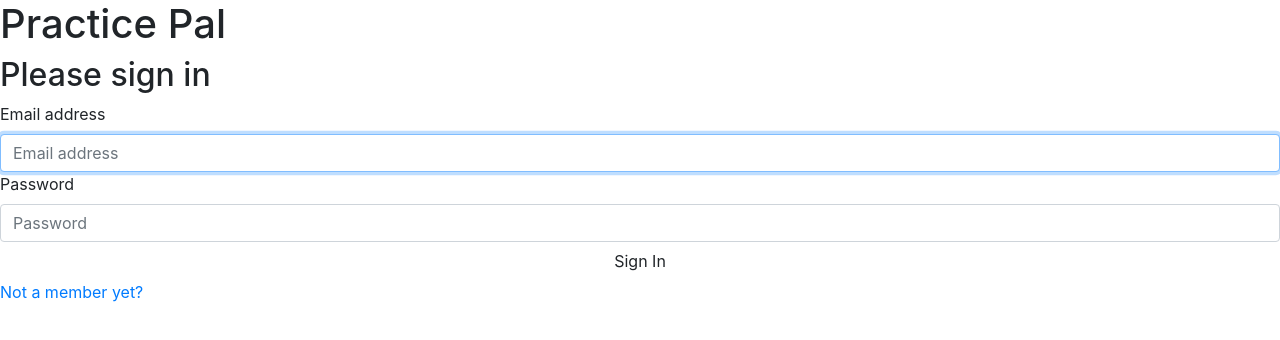
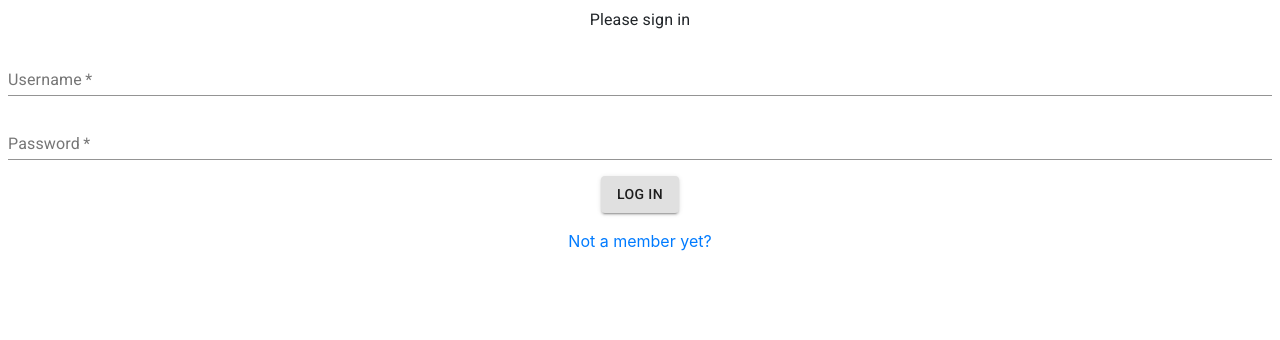
Before and after one commit to jshearon/practicepal, a React (Create React App) app: page /login in a window 1280 px wide. Shown: the top 340 px of the page. Built offline with nearby package versions, Linux system fonts and the light colour scheme.

Commit message:
added material ui and refactored forms

```diff
--- a/package.json
+++ b/package.json
@@ -4,6 +4,9 @@
   "private": true,
   "dependencies": {
     "@fortawesome/fontawesome-free": "^5.15.2",
+    "@material-ui/core": "^4.11.3",
+    "@material-ui/icons": "^4.11.2",
+    "@material-ui/styles": "^4.11.3",
     "@testing-library/jest-dom": "^5.11.9",
     "@testing-library/react": "^11.2.5",
     "@testing-library/user-event": "^12.8.3",
--- a/public/index.html
+++ b/public/index.html
@@ -24,6 +24,9 @@
       work correctly both with client-side routing and a non-root public URL.
       Learn how to configure a non-root public URL by running `npm run build`.
     -->
+    <!-- Material UI Imports -->
+    <link rel="stylesheet" href="https://fonts.googleapis.com/css?family=Roboto:300,400,500,700&display=swap" />
+    <link rel="stylesheet" href="https://fonts.googleapis.com/icon?family=Material+Icons" />
     <title>Practice Pal</title>
   </head>
   <body>
--- a/src/auth/Login.js
+++ b/src/auth/Login.js
@@ -1,12 +1,41 @@
-import React from 'react'
-import { Link } from 'react-router-dom'
-import './Auth.scss'
+import React, { useState } from "react"
+import { Link } from "react-router-dom"
+import { TextField, Button, Typography, Grid } from '@material-ui/core'
+import { makeStyles } from '@material-ui/core/styles';
+import "./Auth.scss"
 
+const useStyles = makeStyles((theme) => ({
+    root: {
+      display: 'flex',
+      '& > *': {
+        margin: theme.spacing(1),
+      },
+    },
+    small: {
+      width: theme.spacing(3),
+      height: theme.spacing(3),
+    },
+    large: {
+      width: theme.spacing(12),
+      height: theme.spacing(12),
+    },
+  }));
 
 export const Login = (props) => {
-    const email = React.createRef()
-    const password = React.createRef()
-    const invalidDialog = React.createRef()
+
+    const classes = useStyles();
+
+    const [username, setUserName] = useState();
+    const [pw, setPw] = useState();
+    const [validatedPassword, setValidatedPassword] = useState(true);
+
+    const handleChange =(e) => {
+        e.preventDefault()
+
+        e.target.name === "username"
+            ? setUserName(e.target.value)
+            : setPw(e.target.value)
+    }
 
     const handleLogin = (e) => {
         e.preventDefault()
@@ -18,8 +47,8 @@ export const Login = (props) => {
                 'Accept': 'application/json'
             },
             body: JSON.stringify({
-                username: email.current.value,
-                password: password.current.value
+                username: username,
+                password: pw
             })
         })
             .then(res => res.json())
@@ -29,39 +58,36 @@ export const Login = (props) => {
                     props.history.push('/')
                 }
                 else {
-                    invalidDialog.current.showModal()
+                    setValidatedPassword(false)
                 }
             })
     }
 
     return (
-        <main className='container--login'>
-            <dialog className='dialog dialog--auth' ref={invalidDialog}>
-                <div>Email or password was not valid.</div>
-                <button className='button--close' onClick={e => invalidDialog.current.close()}>Close</button>
-            </dialog>
-            <section>
-                <form className='form--login' onSubmit={handleLogin}>
-                    <h1>Practice Pal</h1>
-                    <h2>Please sign in</h2>
-                    <fieldset>
-                        <label htmlFor='inputEmail'> Email address </label>
-                        <input ref={email} type='email' id='email' className='form-control'  placeholder='Email address' required autoFocus />
-                    </fieldset>
-                    <fieldset>
-                        <label htmlFor='inputPassword'> Password </label>
-                        <input ref={password} type='password' id='password' className='form-control'  placeholder='Password' required />
-                    </fieldset>
-                    <fieldset style={{
-                        textAlign:'center'
-                    }}>
-                        <button className='btn btn-1 btn-sep icon-send' type='submit'>Sign In</button>
-                    </fieldset>
-                </form>
-            </section>
-            <section className='link--register'>
+        <Grid
+        container
+        className={classes.root}
+        spacing={0}
+        justify="center"
+        alignItems="center"
+        >
+            <Typography>Please sign in</Typography>
+            <Grid item xs={12}>
+                <TextField name="username" label="Username" onChange={handleChange} required fullWidth  />
+            </Grid>
+            <Grid item xs={12}>
+                {
+                    validatedPassword
+                    ? <TextField name="password" label="Password" onChange={handleChange} required type="password" fullWidth  />
+                    : <TextField name="password" label="Password" onChange={handleChange} required type="password" fullWidth error />
+                }
+            </Grid>
+            <Grid item  xs={12} align="center">
+                <Button variant="contained" onClick={handleLogin}>Log In</Button>
+            </Grid>
+            <Grid item  xs={12} align="center">
                 <Link to='/register'>Not a member yet?</Link>
-            </section>
-        </main>
+            </Grid>
+        </Grid>
     )
 }
--- a/src/auth/Register.js
+++ b/src/auth/Register.js
@@ -1,10 +1,29 @@
-import React, { useState, createRef } from "react"
+import React, { useState } from "react"
 import { Link } from "react-router-dom"
+import { TextField, Button, Typography, Avatar, Grid } from '@material-ui/core'
+import { makeStyles } from '@material-ui/core/styles';
 import "./Auth.scss"
+
+const useStyles = makeStyles((theme) => ({
+  root: {
+    display: 'flex',
+    '& > *': {
+      margin: theme.spacing(1),
+    },
+  },
+  small: {
+    width: theme.spacing(3),
+    height: theme.spacing(3),
+  },
+  large: {
+    width: theme.spacing(12),
+    height: theme.spacing(12),
+  },
+}));
 
 export const Register = (props) => {
 
-  const passwordDialog = createRef()
+  const classes = useStyles();
 
   const initialFormData = Object.freeze({
     firstName: "",
@@ -12,12 +31,12 @@ export const Register = (props) => {
     email: "",
     password: "",
     verifyPassword: "",
-    profileImage: "",
   });
 
   const [formData, setFormData] = useState(initialFormData);
   const [formImg, setFormImg] = useState();
   const [previewImg, setPreviewImg] = useState();
+  const [validatedPassword, setValidatedPassword] = useState(true)
 
   const handleChange = (e) => {
     setFormData({
@@ -26,9 +45,17 @@ export const Register = (props) => {
     });
   };
 
+  const verifyPassword = (e) => {
+    formData.password === formData.verifyPassword
+      ? setValidatedPassword(true)
+      : setValidatedPassword(false)
+  }
+
   const handleImg = (e) => {
-    setFormImg(e.target.files[0])
-    setPreviewImg(URL.createObjectURL(e.target.files[0]))
+    e.target.files &&
+    e.target.files[0].length > 0 &&
+      setFormImg(e.target.files[0])
+      setPreviewImg(URL.createObjectURL(e.target.files[0]))
   }
 
   const handleRegister = (e) => {
@@ -56,49 +83,55 @@ export const Register = (props) => {
   }
 
     return (
-        <main style={{ textAlign: "center" }}>
+      <Grid
+        container
+        className={classes.root}
+        spacing={5}
+        justify="center"
+        alignItems="center"
+      >
 
-            <dialog className="dialog dialog--password" ref={passwordDialog}>
-                <div>Passwords do not match</div>
-                <button className="button--close" onClick={e => passwordDialog.current.close()}>Close</button>
-            </dialog>
+          <Grid item xs={12}>
+            <Typography>Register an account</Typography>
+          </Grid>
+          <Grid item xs={12}>
+            <TextField name="firstName" label="First Name" onChange={handleChange} required fullWidth />
+          </Grid>
+          <Grid item  xs={12}>
+            <TextField name="lastName" label="Last Name" onChange={handleChange} required fullWidth  />
+          </Grid>
+          <Grid item  xs={12}>
+            <TextField name="email" label="Email" onChange={handleChange} required type="email" fullWidth />
+          </Grid>
+          <Grid item  xs={12}>
+            {
+              validatedPassword
+                ? <TextField name="password" label="Password" onChange={handleChange} required type="password" fullWidth  />
+                : <TextField error name="password" label="Password" onChange={handleChange} required type="password" fullWidth  />
+             }
+          </Grid>
+          <Grid item  xs={12}>
+            {
+              validatedPassword
+                ? <TextField name="verifyPassword" label="Verify Password" onChange={handleChange} onBlur={verifyPassword} required type="password" fullWidth  />
+                :<TextField error name="verifyPassword" label="Verify Password" onChange={handleChange} onBlur={verifyPassword} required type="password" fullWidth  />
+            }
+          </Grid>
+          <Grid item xs={12} align="center">
+            <input hidden id="contained-button-file" type="file" name="profileImage" onChange={handleImg} />
+            <label htmlFor="contained-button-file">
+              <Avatar id="target" src={previewImg} alt={formData.firstName} className={classes.large} component="span" />
+            </label>
+          </Grid>
+          <Grid item  xs={12} align="center">
+            <Button type="submit" variant="contained" onClick={handleRegister}>Register</Button>
+          </Grid>
 
-            <form className="form--login" onSubmit={handleRegister}>
-                <h1 className="h3 mb-3 font-weight-normal">Register an account</h1>
-                <fieldset>
-                    <label htmlFor="firstName"> First Name </label>
-                    <input onChange={handleChange} type="text" name="firstName" className="form-control" placeholder="First name" required autoFocus />
-                </fieldset>
-                <fieldset>
-                    <label htmlFor="lastName"> Last Name </label>
-                    <input onChange={handleChange} type="text" name="lastName" className="form-control" placeholder="Last name" required />
-                </fieldset>
-                <fieldset>
-                    <label htmlFor="inputEmail"> Email address </label>
-                    <input onChange={handleChange} type="email" name="email" className="form-control" placeholder="Email address" required />
-                </fieldset>
-                <fieldset>
-                    <label htmlFor="inputPassword"> Password </label>
-                    <input onChange={handleChange} type="password" name="password" className="form-control" placeholder="Password" required />
-                </fieldset>
-                <fieldset>
-                    <label htmlFor="verifyPassword"> Verify Password </label>
-                    <input onChange={handleChange} type="password" name="verifyPassword" className="form-control" placeholder="Verify password" required />
-                </fieldset>
-                <fieldset>
-                    <label htmlFor="profileImage"> Profile Image </label>
-                    <input type="file" id="profileImage" name="profileImage" onChange={handleImg} />
-                </fieldset>
-                <fieldset style={{
-                    textAlign: "center"
-                }}>
-                    <button className="btn btn-1 btn-sep icon-send" type="submit">Register</button>
-                </fieldset>
-            </form>
-            <img id="target" src={previewImg} alt="target for profile pic" />
-            <section className="link--register">
-                Already registered? <Link to="/login">Login</Link>
-            </section>
-        </main>
+        <Grid item  xs={12} align="center">
+          <section className="link--register">
+            Already registered? <Link to="/login">Login</Link>
+          </section>
+        </Grid>
+      </Grid>
     )
 }
```
Also changed, not shown: 1 other file (tests, documents, lock files or other folders).
